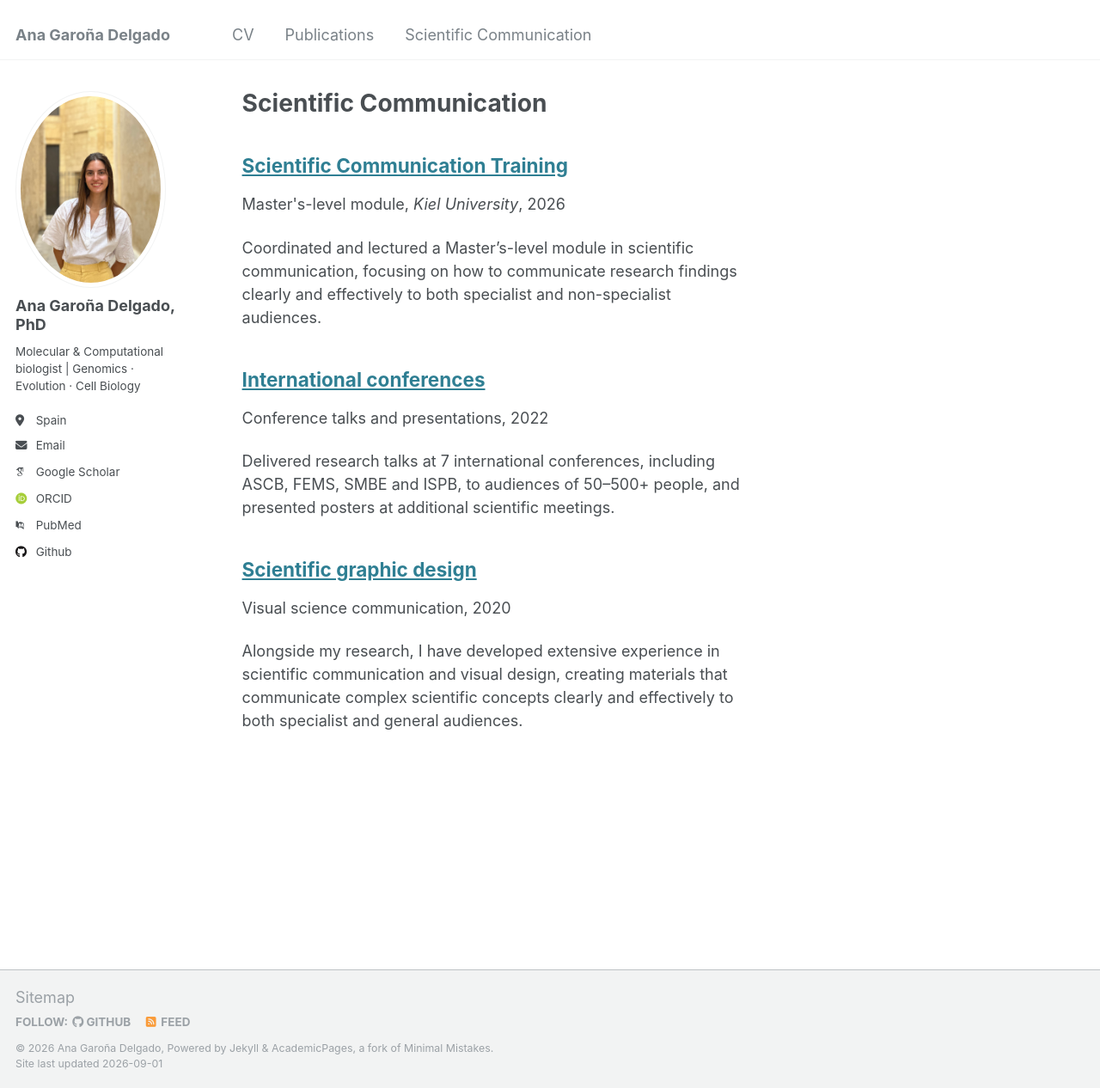
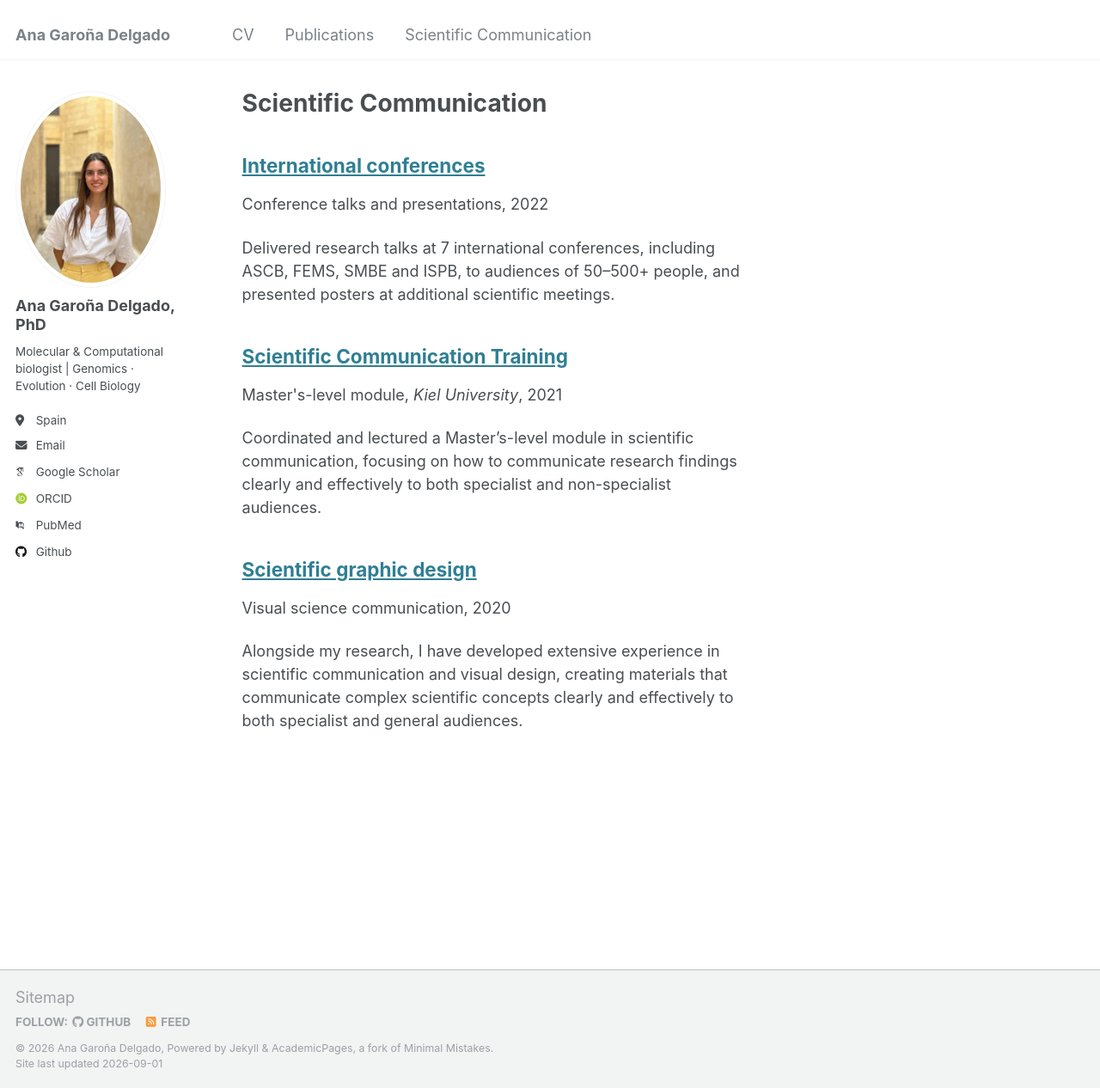
Before and after one commit to anagarona/anagarona.github.io, a Jekyll site: the page built from _pages/teaching.html, in a window 1280 px wide and 1266 px high. Shown: the whole window at 86% size. Built offline with Jekyll 4.4.1, drawn with Linux system fonts in a browser that asks for light colours; some web fonts are replaced.

Commit message:
Update teaching-1.md

```diff
--- a/_teaching/teaching-1.md
+++ b/_teaching/teaching-1.md
@@ -2,6 +2,7 @@
 title: "Scientific Communication Training"
 collection: teaching
 type: "Master's-level module"
+date: 2021-01-01
 permalink: /teaching/scientific-communication
 venue: "Kiel University"
 ---
```
